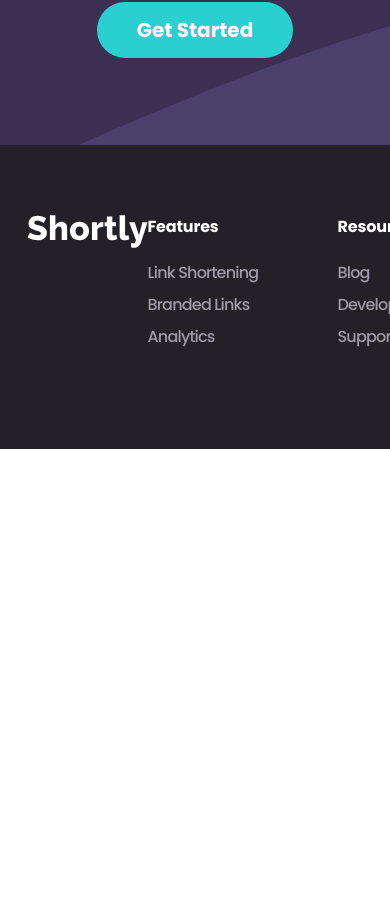
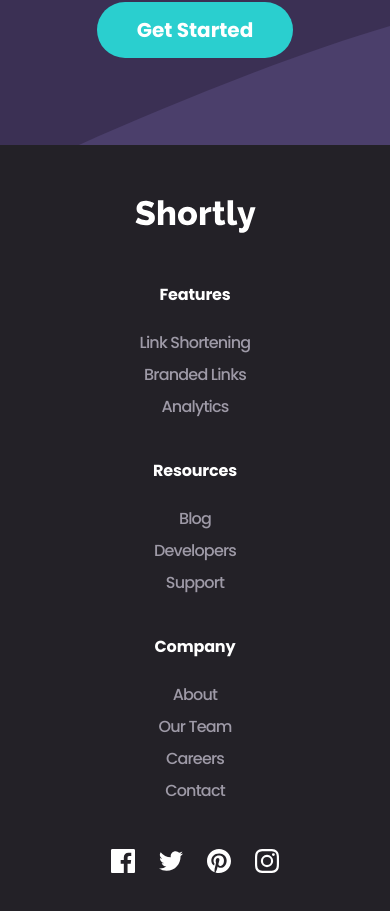
Before and after one commit to anindyoo/fe-mentor-5-shortly, a React (Create React App) app: page / in a window 390 px wide. Shown: the part 2579-3490 px from the top of the page. Before the commit the page ends 3028 px from the top, so only its background shows below. Built offline with nearby package versions, Linux system fonts and the light colour scheme.

Commit message:
feat: add footer section stylings for mobile screens.

```diff
--- a/src/components/Footer/Footer.jsx
+++ b/src/components/Footer/Footer.jsx
@@ -89,8 +89,10 @@
         <div className="
         FOOTER-BANNER-CONTAINER
         SECTION-CENTER
-        flex flex-row justify-between
-        py-[4.375rem]"
+        flex flex-col md:flex-row justify-between
+        gap-[3.125rem] md:gap-0
+        items-center md:items-start
+        py-[3.438rem] md:py-[4.375rem]"
         >
           <Link to="/" className="w-fit h-fit">
             <div
@@ -105,19 +107,21 @@
           </Link>
           <div className="
           FOOTER-LINKS
-          flex flex-row justify-between gap-8
-          w-fit"
+          flex flex-col lg:flex-row justify-between gap-12 lg:gap-8
+          w-fit
+          text-center md:text-left"
           >
             <div className="
             FOOTER-NAVLINKS-LIST
-            flex flex-row justify-between gap-10"
+            flex flex-col md:flex-row justify-between gap-[2.625rem] md:gap-10
+            items-center md:items-start"
             >
               {Object.keys(footerLinksData).map((footerLink) => (
                 <ul
                   key={`${footerLink}-navlinks`}
                   className={`
                   FOOTER-NAVLINKS-SUBLIST-${footerLink}
-                  flex flex-col gap-6
+                  flex flex-col gap-[1.625rem] md:gap-6
                   w-[9.375rem]`}
                 >
                   <div className="text-base tracking-[-0.01em] font-bold text-white">
```
